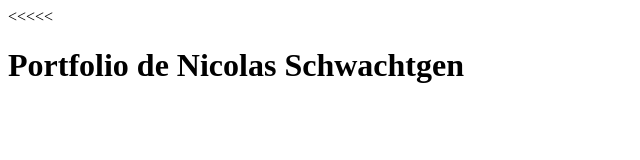
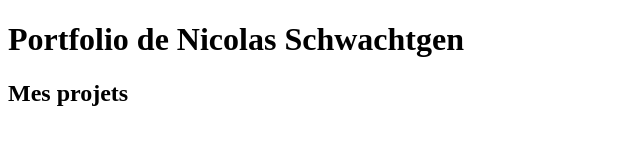
Before and after one commit to smectaz/git, a plain HTML site: page index.html in a window 1280 px wide. Shown: the whole page, without its empty margins (0-640 px from the left). Drawn offline with Linux system fonts and the light colour scheme.

Commit message:
create h2 in index.html

```diff
--- a/index.html
+++ b/index.html
@@ -7,6 +7,7 @@
 		<title>portfolio</title>
 	</head>
 	<body>
-		<<<<<<h1>Portfolio de Nicolas Schwachtgen</h1>
+		<h1>Portfolio de Nicolas Schwachtgen</h1>
+		<h2>Mes projets</h2>
   	</body>
 </html>
```
